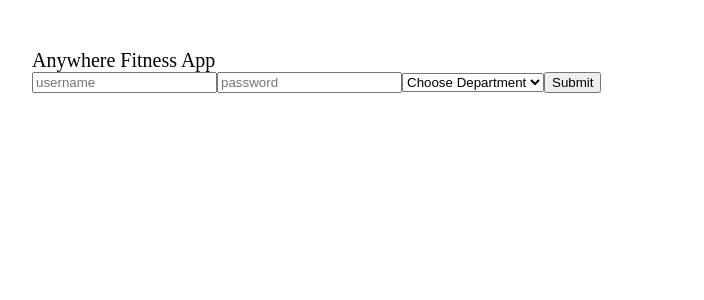
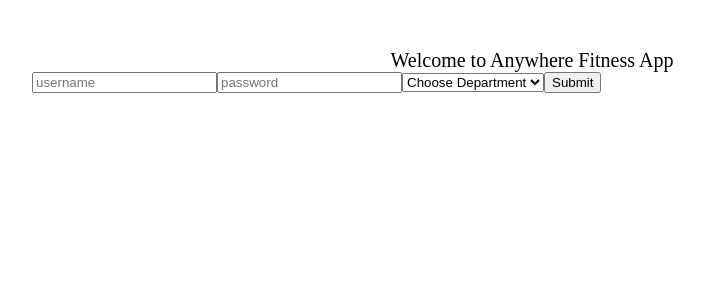
Before and after one commit to AnywhereFitness1/frontend, a React (Create React App) app: page / in a window 1280 px wide. Shown: the top 300 px of the page, without its empty margins (108-812 px from the left). Built offline with nearby package versions, Linux system fonts and the light colour scheme.

Commit message:
change to the component and structure

```diff
--- a/scss/global.scss
+++ b/scss/global.scss
@@ -8,3 +8,7 @@ body {
   font-size: 2rem;
   color: black;
 }
+
+.header {
+  text-align: center;
+}
--- a/src/App.js
+++ b/src/App.js
@@ -9,16 +9,21 @@ import PrivateRoute from "./PrivateRoute";
 // end of Redux
 
 // components
+import Header from "./components/Header";
 import Login from "./components/Login";
-import ClassList from "./components/ClassList";
+import ClientDashboard from "./components/client/ClientDashboard";
 
 function App() {
   return (
     <Provider store={Store}>
-      <div>Anywhere Fitness App</div>
+      <Header />
 
       <Switch>
-        <PrivateRoute exact path="/classes" component={ClassList} />
+        <PrivateRoute
+          exact
+          path="/clientdashboard"
+          component={ClientDashboard}
+        />
         <Route path="/" component={Login} />
       </Switch>
     </Provider>
--- /dev/null
+++ b/src/components/Header.js
@@ -0,0 +1,9 @@
+import React from "react";
+
+export default function Header() {
+  return (
+    <header className="header">
+      <h1>Welcome to Anywhere Fitness App</h1>
+    </header>
+  );
+}
--- a/src/components/Login.js
+++ b/src/components/Login.js
@@ -43,9 +43,10 @@ const FormikLoginForm = withFormik({
         department: values.department
       })
       .then(res => {
-        console.log("login: ", res);
+        console.log("login: ", res.config.data);
         localStorage.setItem("token", res.data.token);
-        props.history.push("/classes");
+        localStorage.setItem("department", res.data.token);
+        props.history.push("/clientdashboard");
       })
       .catch(err => console.log(err.message));
 
--- a/src/components/ClassList.js
+++ b/src/components/classes/ClassList.js
@@ -1,7 +1,7 @@
 import React, { Component } from "react";
 import { connect } from "react-redux";
 
-import { fetchClasses } from "../actions";
+import { fetchClasses } from "../../actions";
 import ClassCard from "./ClassCard";
 
 class ClassList extends Component {
@@ -21,7 +21,6 @@ class ClassList extends Component {
 }
 
 const mapStateToProps = state => {
-  console.log("state map to props: ", state.classes.classes);
   return {
     classes: state.classes.classes
   };
--- /dev/null
+++ b/src/components/client/ClientDashboard.js
@@ -0,0 +1,12 @@
+import React, { Component } from "react";
+import ClassList from "../classes/ClassList";
+
+export default class ClientDashboard extends Component {
+  render() {
+    return (
+      <main>
+        <ClassList />
+      </main>
+    );
+  }
+}
```
Also changed, not shown: src/components/classes/ClassCard.js (renamed from src/components/ClassCard.js).
